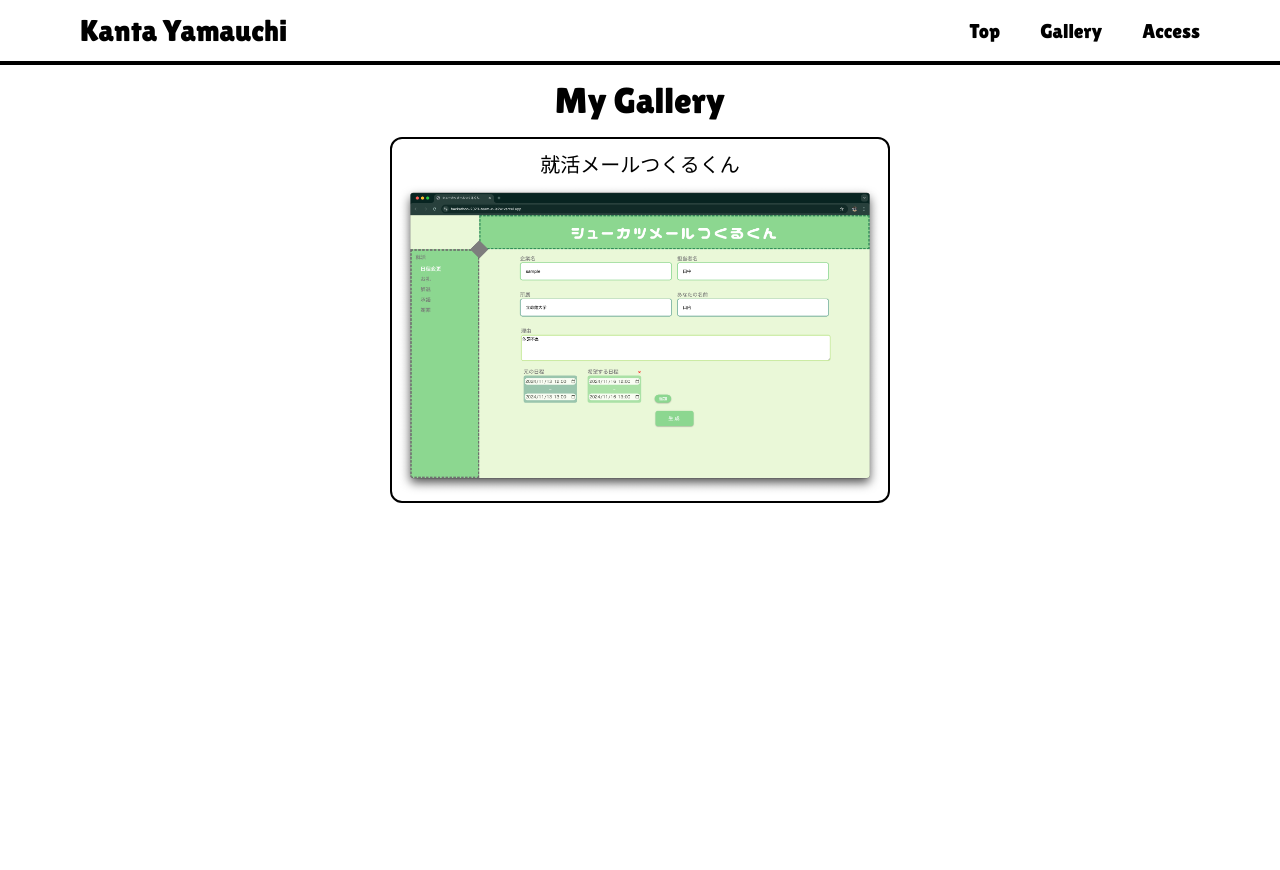
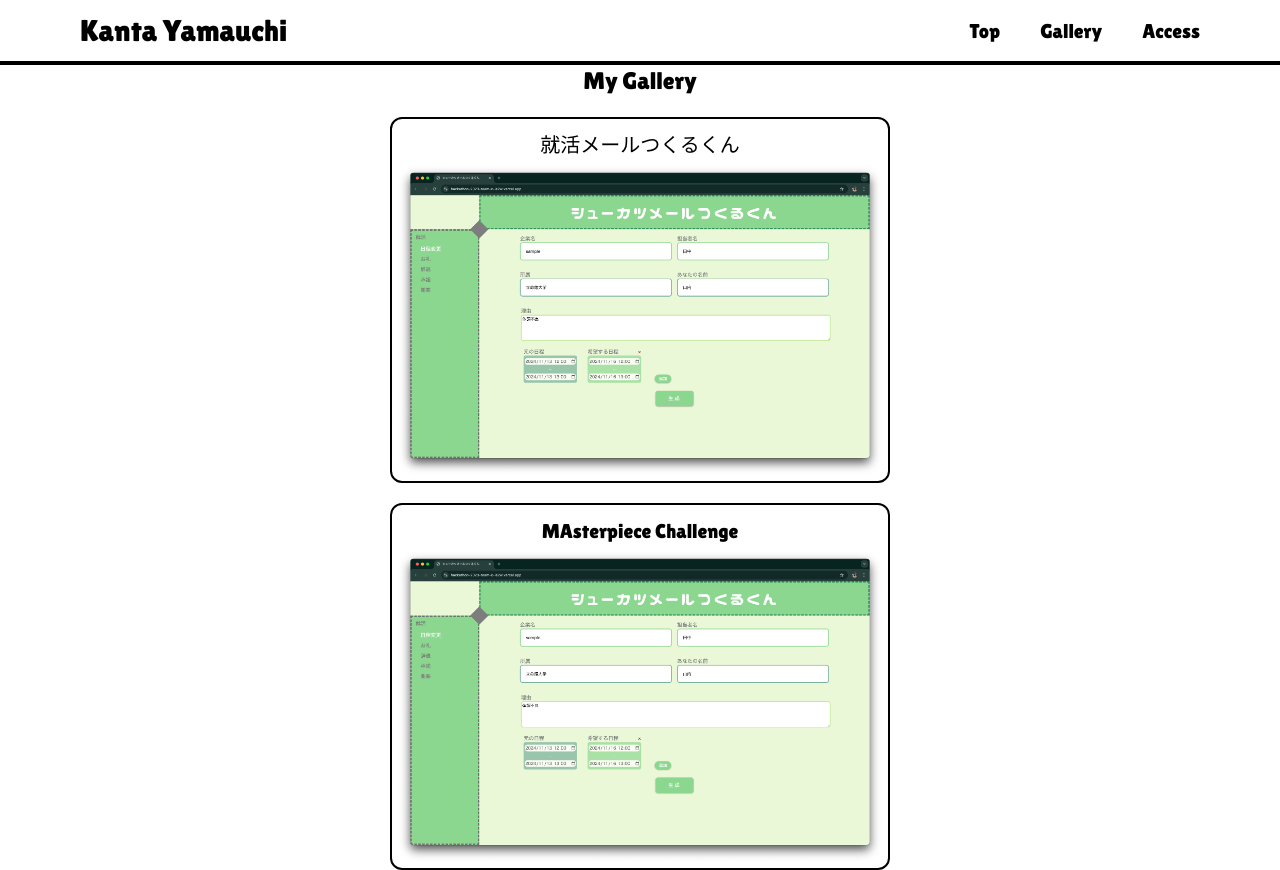
Before and after one commit to k4nkan/kanta_portfolio, a Next.js app in the folder my-app/: page /gallery in a window 1280 px wide. Before the commit the page ends 800 px from the top, so only its background shows below. Built offline with nearby package versions, Linux system fonts and the light colour scheme; a web font is replaced by a local one.

Commit message:
#17 ギャラリーページの作成

```diff
--- a/my-app/src/pages/gallery/index.tsx
+++ b/my-app/src/pages/gallery/index.tsx
@@ -2,8 +2,11 @@ import GalleryLinks from "../../components/GalleryLinks";
 
 const Home = () => {
   return (
-    <div>
-      <div className="text-center text-2xl md:text-3xl lg:text-4xl p-4">My Gallery</div>
+    <div
+      className="flex flex-col gap-5 justify-center"
+      style={{ minHeight: "calc(100vh - 65px)" }}
+    >
+      <div className="text-center text-2xl">My Gallery</div>
       <GalleryLinks
         title={"就活メールつくるくん"}
         img={"/gallery_1.png"}
@@ -13,6 +16,17 @@ const Home = () => {
         detail={"ハッカソンで作成, 就活におけるメールを簡単に作成できます"}
         tech={"React, Next.js, TypeScript, Docker, Open AI api, etc"}
       />
+      <GalleryLinks
+        title={"MAsterpiece Challenge"}
+        img={"/gallery_1.png"}
+        altText={"project img, MAsterpiece Challenge"}
+        pageLink={"null"}
+        gitLink={"https://github.com/k4nkan/Lit-Kansai-Hackathon-2024"}
+        detail={
+          "ハッカソンで作成, ゲーム感覚でプログラミングスキルを伸ばせます"
+        }
+        tech={"React, Next.js, TypeScript, Firebase, CodeMirror, etc"}
+      />
     </div>
   );
 };
```
